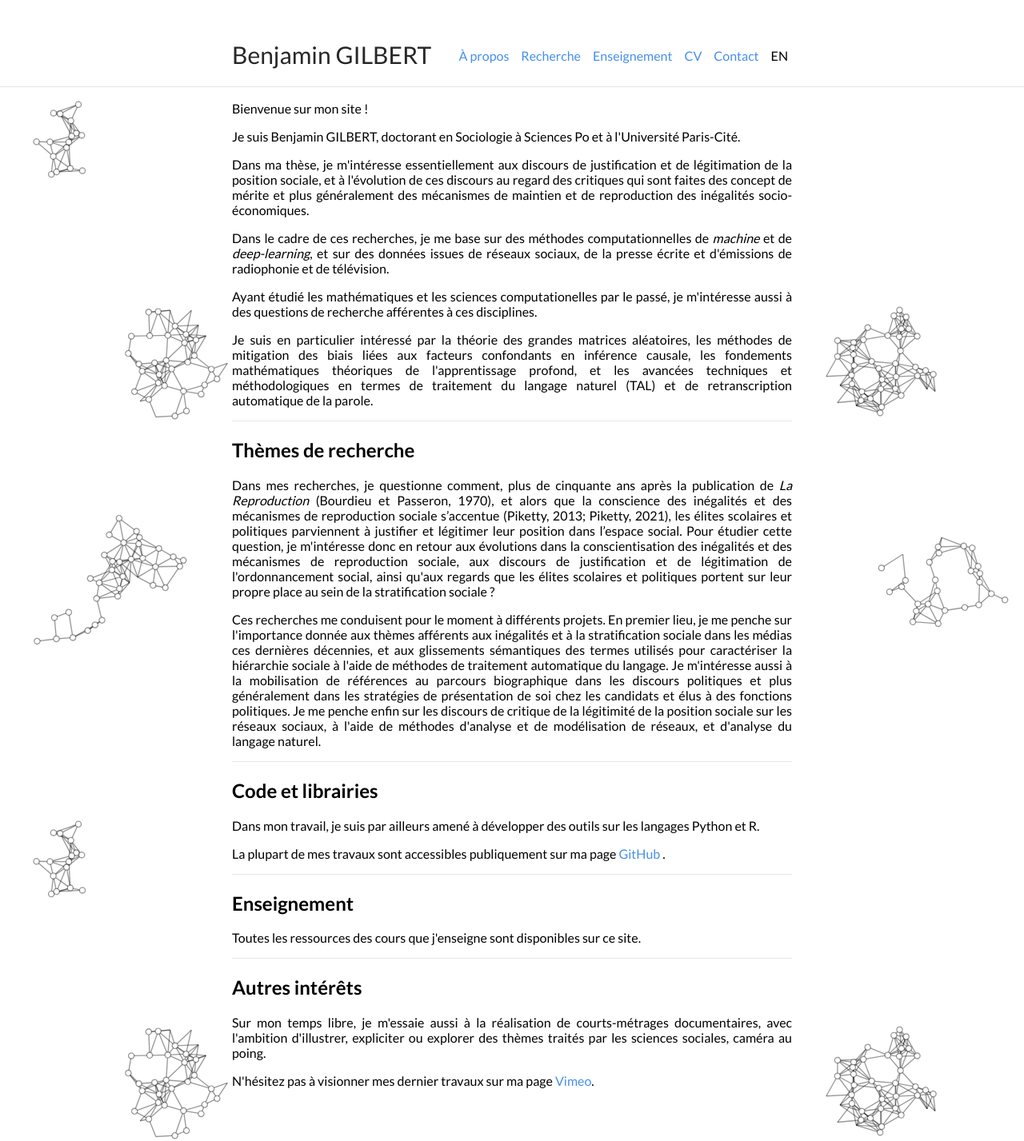
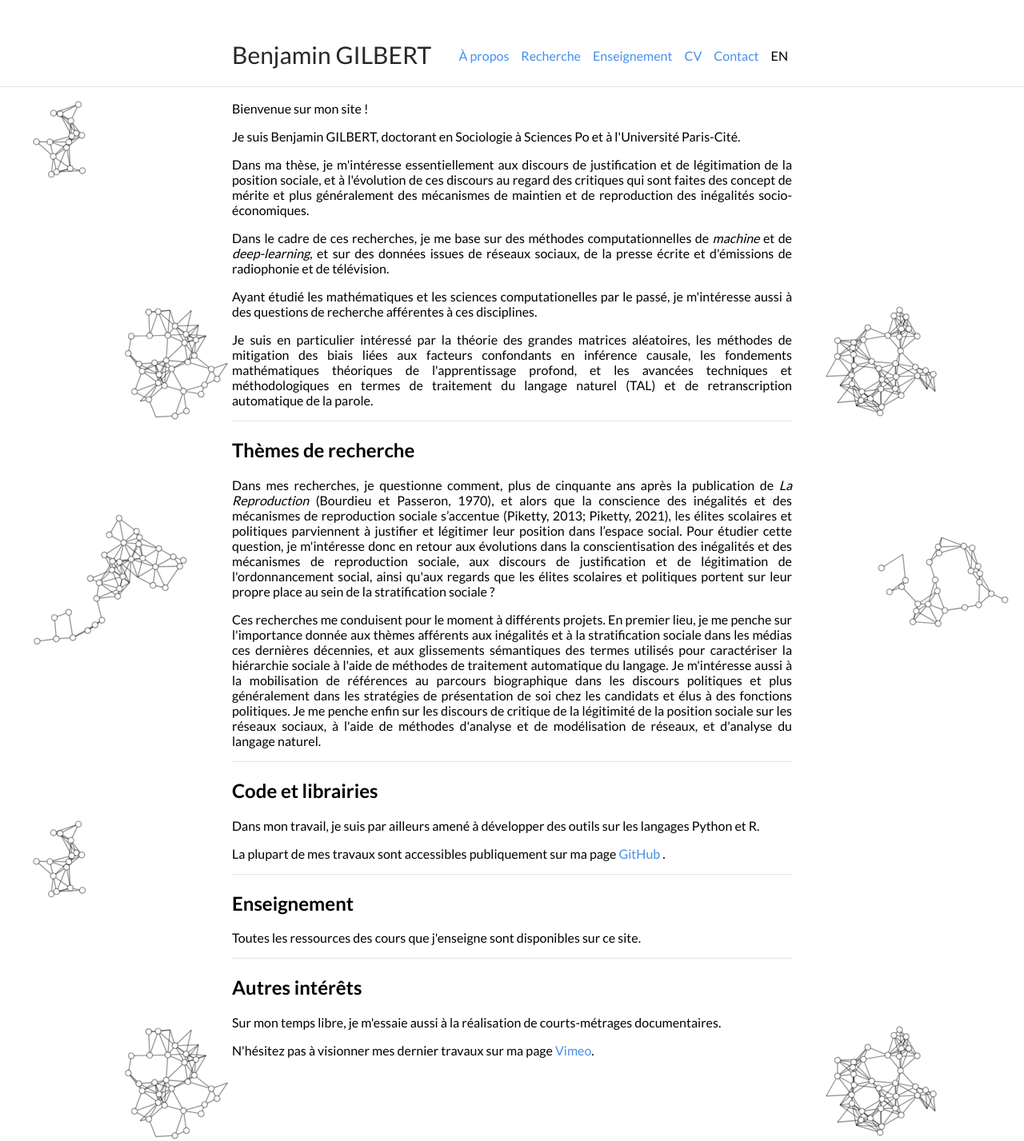
Before and after one commit to bglbrt/bglbrt.github.io, a Jekyll site: the page built from index.md, in a window 1280 px wide. Shown: the whole page at 80% size. Built offline with Jekyll 4.4.1, drawn with Linux system fonts in a browser that asks for light colours.

Commit message:
Update index.md

```diff
--- a/index.md
+++ b/index.md
@@ -60,7 +60,7 @@ lang: "fr"
 
 <div style="text-align: justify">
 
-<p> Sur mon temps libre, je m'essaie aussi à la réalisation de courts-métrages documentaires, avec l'ambition d'illustrer, expliciter ou explorer des thèmes traités par les sciences sociales, caméra au poing. </p>
+<p> Sur mon temps libre, je m'essaie aussi à la réalisation de courts-métrages documentaires. </p>
 
 <p> N'hésitez pas à visionner mes dernier travaux sur ma page <a href = "https://vimeo.com/bglbrt">Vimeo</a>. </p>
 
```
